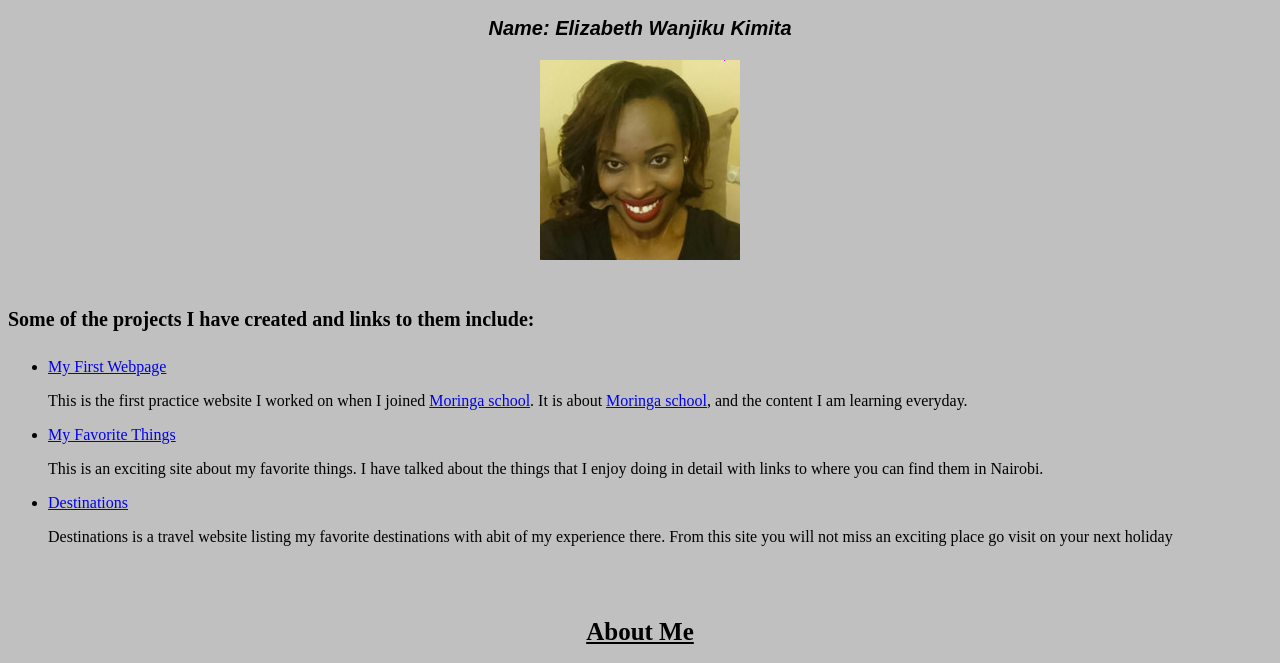
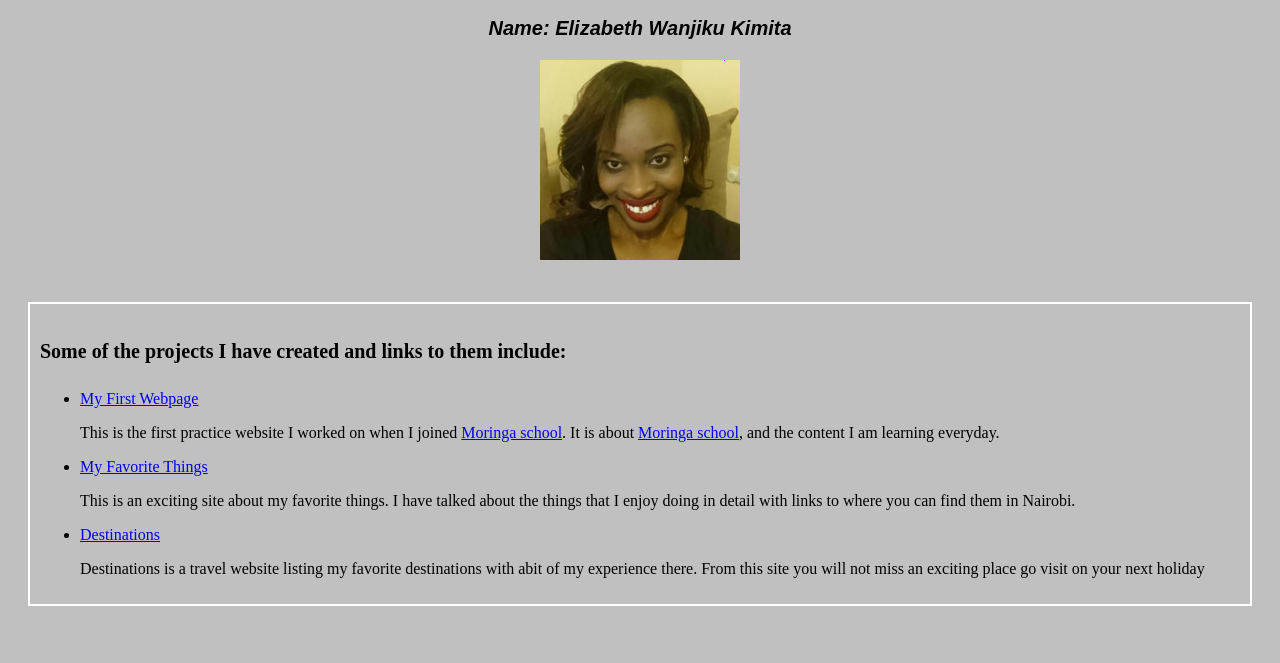
Before and after one commit to lizKimita/My-Portfolio, a plain HTML site: page index.html in a window 1280 px wide. Shown: the part 110-773 px from the top of the page. Drawn offline with Linux system fonts and the light colour scheme.

Commit message:
adding box model to the projects section

```diff
--- a/css/styles.css
+++ b/css/styles.css
@@ -39,3 +39,8 @@ body {
   float: left;
   column-count: 2;
 }
+.boxed {
+  border: 2px solid white;
+  padding: 10px;
+  margin: 20px;
+}
--- a/index.html
+++ b/index.html
@@ -19,6 +19,7 @@
     <br>
     <br>
     </div>
+    <div class="boxed">
     <h4><strong>Some of the projects I have created and links to them include:</strong></h4>
     <ul>
       <li><a href="https://lizkimita.github.io/my-first-webpage/">My First Webpage</a></li>
@@ -28,10 +29,10 @@
       <li><a href="https://github.com/lizKimita/destinations">Destinations</a></li>
       <p>Destinations is a travel website listing my favorite destinations with abit of my experience there. From this site you will not miss an exciting place go visit on your next holiday</p>
     </ul>
+    </div>
     <div class="bold">
       <br>
       <br>
-
     <h2><div class="larger">About Me</h2></div>
     <h2> <div class="h2 centre">"A person of high Integrity, passionate about coding, learning and self development. Fun loving and aspiring to develop amazing programs."</h2></div>
     <br>
```
